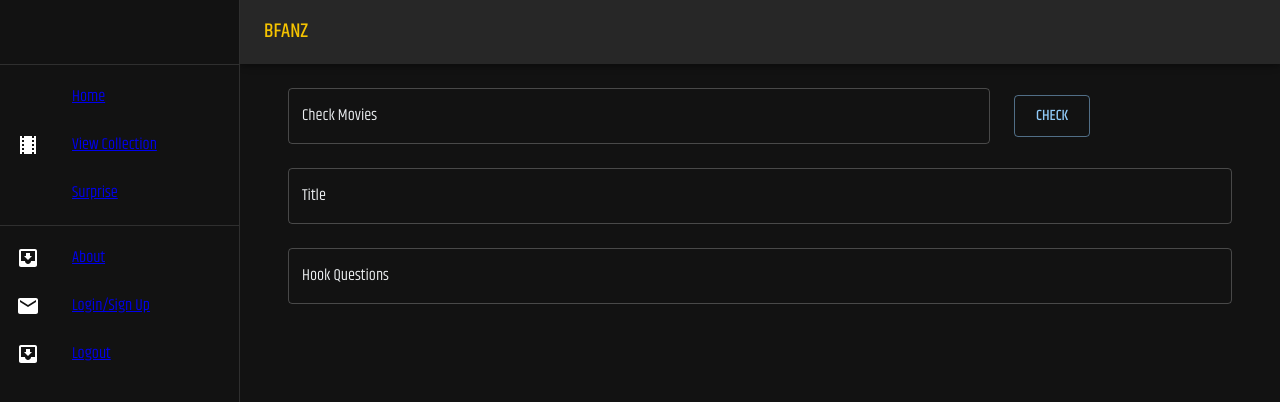
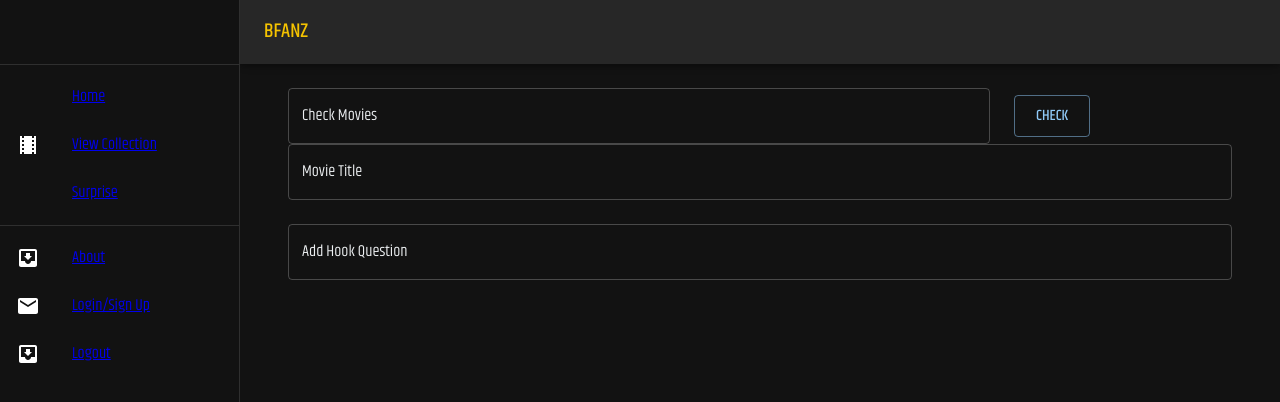
Before and after one commit to WilliamCrownover/bfanz, a React (Create React App) app in the folder client/: page /AddMovie in a window 1280 px wide. Shown: the top 402 px of the page. Built offline with nearby package versions, Linux system fonts and the light colour scheme.

Commit message:
deleted searchBar component. I inadvertently created a worse version of the MUI textfield

```diff
--- a/client/src/components/SearchBar/index.js
+++ /dev/null
@@ -1,7 +0,0 @@
-import TextField from '@mui/material/TextField';
-
-export default function SearchBar(props) {
-    return (
-        <TextField fullWidth id="outlined-basic" label={props.label} variant="outlined" />
-    );
-}
--- a/client/src/pages/AddMovie.js
+++ b/client/src/pages/AddMovie.js
@@ -1,6 +1,6 @@
 import Grid from '@mui/material/Grid';
 import Container from '@mui/material/Container';
-import SearchBar from '../components/SearchBar';
+import TextField from '@mui/material/TextField';
 import Button from '@mui/material/Button';
 
 const AddMovie = () => {
@@ -15,16 +15,18 @@ const AddMovie = () => {
                 spacing={{ xs: 2, md: 3 }}
             >
                 <Grid item xs={9}>
-                    <SearchBar label="Check Movies" />
+                    <TextField fullWidth id="check-movies" label="Check Movies" variant="outlined" />
                 </Grid>
                 <Grid item xs={3}>
                     <Button size="large" variant='outlined'> Check </Button>
                 </Grid>
+            </Grid>
+            <Grid container spacing={{ xs: 2, md: 3 }}>
                 <Grid item xs={12}>
-                    <SearchBar label="Title" />
+                    <TextField fullWidth id="title" label="Movie Title" variant="outlined" />
                 </Grid>
                 <Grid item xs={12}>
-                    <SearchBar label="Hook Questions" />
+                    <TextField fullWidth id="hook-questions" label="Add Hook Question" variant="outlined" />
                 </Grid>
             </Grid>
         </Container>
--- a/client/src/pages/Dashboard.js
+++ b/client/src/pages/Dashboard.js
@@ -2,7 +2,7 @@ import Grid from '@mui/material/Grid';
 import DashCard from '../components/DashCard';
 import AddMovieButton from '../components/AddMovieButton';
 import Container from '@mui/material/Container';
-import SearchBar from '../components/SearchBar';
+import TextField from '@mui/material/TextField';
 import Box from '@mui/material/Box';
 
 const Dashboard = () => {
@@ -11,7 +11,7 @@ const Dashboard = () => {
             <Grid container spacing={{ xs: 2, md: 3 }} columns={{ xs: 4, sm: 8, md: 12 }}>
                 <Grid item xs={12}>
                     <Box maxWidth="md" >
-                        <SearchBar label="Find Movies"/>
+                        <TextField fullWidth id="find-movies" label="Find Movies" variant="outlined" />
                     </Box>
                 </Grid>
                 <Grid item>
```
